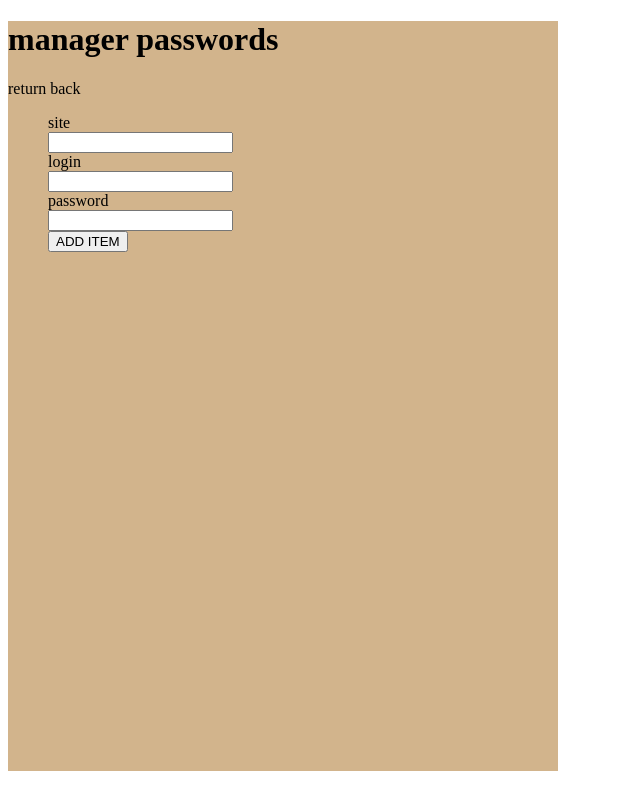
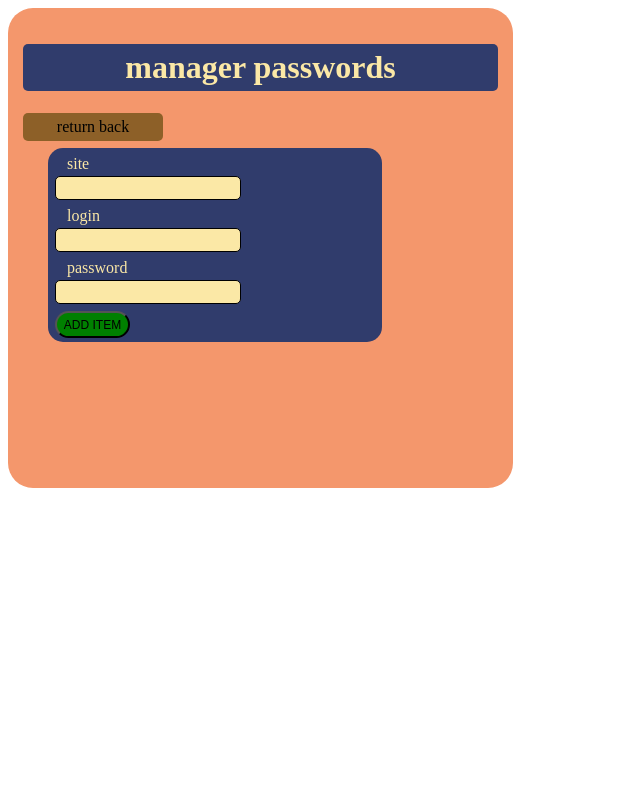
Before and after one commit to Kritonmag/ManagerPassword, a React (Create React App) app: page / in a window 1280 px wide. Both pictures are taken after a click on the element "Add new passwords". Shown: the whole page, without its empty margins (0-640 px from the left). Built offline with nearby package versions, Linux system fonts and the light colour scheme.

Commit message:
all work

```diff
--- a/src/component/AddData/index.css
+++ b/src/component/AddData/index.css
@@ -1,3 +1,38 @@
 .add-list {
   list-style: none;
+  margin: 0;
+  padding: 0;
+  margin-left: 15px;
+  padding: 7px;
+  border-radius: 15px;
+  width: 320px;
+  height: 180px;
+  background-color: #303C6C;
 }
+
+.item-add-list {
+  margin-bottom: 7px;
+  color: #FBE8A6;
+}
+
+.title-add-list {
+  padding-left: 12px;
+  margin-bottom: 3px;
+}
+
+.input-add-list {
+  width: 180px;
+  height: 20px;
+  border-radius: 5px;
+  border: 1px solid black;
+  background-color: #FBE8A6;
+}
+
+.btn-add-list {
+  padding: 5px;
+  border-radius: 15px;
+  font-size: 12px;
+  height: 27px;
+  width: 75px;
+  cursor: pointer;
+}
--- a/src/component/AddData/index.tsx
+++ b/src/component/AddData/index.tsx
@@ -1,10 +1,14 @@
-import React, { useState } from 'react'
-import { useDispatch } from 'react-redux'
+import React, { useEffect, useRef, useState } from 'react'
+import { useDispatch, useSelector } from 'react-redux'
 import { IAddItem } from '../../@type/assets'
 import { addItem } from '../../redux/slices/managerSlice'
 import './index.css'
 
-const AddData: React.FC = () => {
+type IAddProps = {
+  setAddVisibility: (itam: boolean) => void
+}
+
+const AddData: React.FC<IAddProps> = ({ setAddVisibility }) => {
   const [siteValue, setSiteValue] = useState<string>('')
   const [loginValue, setLoginValue] = useState<string>('')
   const [passwordValue, setPasswordValue] = useState<string>('')
@@ -14,10 +18,15 @@ const AddData: React.FC = () => {
     password: '',
     id: ''
   })
-
   const dispatch = useDispatch()
 
   const addNewData = () => {
+    setItem({
+      site: siteValue,
+      login: loginValue,
+      password: passwordValue,
+      id: siteValue
+    })
     if (siteValue.trim().length !== 0 && loginValue.trim().length !== 0 && passwordValue.trim().length !== 0) {
       dispatch(addItem(item))
       setSiteValue('')
@@ -36,50 +45,35 @@ const AddData: React.FC = () => {
 
   const onChangeSite = (event: React.ChangeEvent<HTMLInputElement>) => {
     setSiteValue(event.target.value)
-    setItem({
-      site: siteValue,
-      login: item.login,
-      password: item.password,
-      id: item.site
-    })
+    setItem({ ...item, site: event.target.value, id: event.target.value })
   }
 
   const onChangeLogin = (event: React.ChangeEvent<HTMLInputElement>) => {
     setLoginValue(event.target.value)
-    setItem({
-      site: item.site,
-      login: loginValue,
-      password: item.password,
-      id: item.site
-    })
+    setItem({ ...item, login: event.target.value })
   }
 
   const onChangePassword = (event: React.ChangeEvent<HTMLInputElement>) => {
     setPasswordValue(event.target.value)
-    setItem({
-      site: item.site,
-      login: item.login,
-      password: passwordValue,
-      id: item.site
-    })
+    setItem({ ...item, password: event.target.value })
   }
 
   return (
     <>
       <ul className='add-list'>
-        <li>
-          <div>site</div>
-          <div><input value={siteValue} onChange={onChangeSite} /></div>
+        <li className='item-add-list'>
+          <div className='title-add-list'>site</div>
+          <div><input className='input-add-list' value={siteValue} onChange={onChangeSite} /></div>
         </li>
-        <li>
-          <div>login</div>
-          <div><input value={loginValue} onChange={onChangeLogin} /></div>
+        <li className='item-add-list'>
+          <div className='title-add-list'>login</div>
+          <div><input className='input-add-list' value={loginValue} onChange={onChangeLogin} /></div>
         </li>
-        <li>
-          <div>password</div>
-          <div><input value={passwordValue} onChange={onChangePassword} /></div>
+        <li className='item-add-list'>
+          <div className='title-add-list'>password</div>
+          <div><input className='input-add-list' value={passwordValue} onChange={onChangePassword} /></div>
         </li>
-        <button onClick={() => { addNewData() }}>ADD ITEM</button>
+        <button className='btn-add-list btn-save' onClick={() => { addNewData(); setAddVisibility(false) }}>ADD ITEM</button>
       </ul>
     </>
   )
--- a/src/component/App.css
+++ b/src/component/App.css
@@ -1,9 +1,33 @@
+.mainTitle {
+  background-color: #303C6C;
+  padding: 5px;
+  border-radius: 5px;
+  color: #FBE8A6;
+  text-align: center;
+}
+
+.Add-new-pass-btn {
+  padding: 5px;
+  border-radius: 5px;
+  background-color: rgb(141, 96, 40);
+  margin: 7px 0;
+  width: 130px;
+  text-align: center;
+  cursor: pointer;
+}
+
 .wrapper {
-  width: 550px;
-  height: 750px;
-  background-color: tan;
+  width: 475px;
+  height: 450px;
+  background-color: #F4976C;
+  padding: 15px;
+  border-radius: 25px;
 }
 
 .area-app {
   display: flex;
 }
+
+.list-and-inform {
+  display: flex;
+}
--- a/src/component/App.tsx
+++ b/src/component/App.tsx
@@ -1,30 +1,70 @@
 import React, { useState } from 'react';
-import ReactDOM from 'react-dom/client';
-import { useSelector } from 'react-redux';
+import { useDispatch, useSelector } from 'react-redux';
+import { editItem, removeItem } from '../redux/slices/managerSlice';
+import { IAddItem } from '../@type/assets'
 import AddData from './AddData';
 import ItemData from './ItemData';
 import ListData from './ListData';
 import './App.css'
 
 const App: React.FC = () => {
-  const [selecetItem, setSelecetItem] = useState(null)
+  const dispach = useDispatch()
+  const [selecetItem, setSelecetItem] = useState<IAddItem>({
+    site: '',
+    login: '',
+    password: '',
+    id: ''
+  })
   const [addVisibility, setAddVisibility] = useState<boolean>(false)
+
+  const onRemove = (item: string) => {
+    let result: any = prompt('write the name of the site')
+    if (result.toLowerCase() == item.toLowerCase()) {
+      dispach(removeItem(selecetItem))
+    } else {
+      alert('error')
+    }
+    setSelecetItem({
+      site: '',
+      login: '',
+      password: '',
+      id: ''
+    })
+  }
+
+  const onChangePassword = (newPassword: string) => {
+    if (newPassword == '') {
+      alert('error')
+    } else {
+      let newItem = {
+        ...selecetItem, password: newPassword
+      }
+
+      setSelecetItem(newItem)
+      dispach(editItem(newItem))
+    }
+  }
 
   return (
     <div className='wrapper'>
-      <h1>manager passwords</h1>
-      <div onClick={() => setAddVisibility(!addVisibility)}>{
-        addVisibility === false ? 'Add new passwords' : 'return back'
-      }</div>
-      {
-        addVisibility === true ? <AddData /> : <div className='area-app'>
-          <ListData setSelecetItem={setSelecetItem} />
-          {
-            selecetItem !== null ? <ItemData selecetItem={selecetItem} /> : <></>
-          }
-        </div>
-      }
-
+      <h1 className='mainTitle'>manager passwords</h1>
+      <div onClick={() => setAddVisibility(!addVisibility)} className='Add-new-pass-btn'>
+        {
+          addVisibility === false ? 'Add new passwords' : 'return back'
+        }
+      </div>
+      <div className='list-and-inform'>
+        <ListData setSelecetItem={addVisibility === false ? setSelecetItem : ''} />
+        {
+          addVisibility === false ?
+            selecetItem.site !== '' ?
+              <ItemData selecetItem={selecetItem}
+                onRemove={onRemove}
+                onChangePassword={onChangePassword} /> :
+              <></> :
+            <AddData setAddVisibility={setAddVisibility} />
+        }
+      </div>
     </div>
   )
 }
--- a/src/component/ItemData/index.tsx
+++ b/src/component/ItemData/index.tsx
@@ -1,57 +1,73 @@
-import React, { useState } from 'react'
-import { useDispatch } from 'react-redux'
+import React, { useEffect, useState } from 'react'
 import { IAddItem } from '../../@type/assets'
-import { editItem, removeItem } from '../../redux/slices/managerSlice'
 import './index.css'
 
 type IItemProps = {
   selecetItem: IAddItem;
+  onRemove: (item: any) => void
+  onChangePassword: (item: any) => void
 }
 
-const ItemData: React.FC<IItemProps> = ({ selecetItem }) => {
+const ItemData: React.FC<IItemProps> = ({ selecetItem, onRemove, onChangePassword }) => {
   const [editVisibility, setEditVisibility] = useState(false)
-  const [loginValue, setLoginValue] = useState<string>(selecetItem.login)
   const [passwordValue, setPasswordValue] = useState<string>(selecetItem.password)
-  const [item, setItem] = useState<IAddItem>({
-    site: selecetItem.site,
-    login: selecetItem.login,
-    password: passwordValue,
-    id: selecetItem.id
-  })
-  const dispach = useDispatch();
+  const [passwordVisbility, setPasswordVisbility] = useState<boolean>(false)
 
-  const onChangeLogin = (event: React.ChangeEvent<HTMLInputElement>) => {
-    setLoginValue(event.target.value)
-    setItem({
-      site: item.site,
-      login: loginValue,
-      password: item.password,
-      id: item.site
-    })
+  const onChangeValue = (event: React.ChangeEvent<HTMLInputElement>) => {
+    setPasswordValue(event.target.value)
   }
 
-  const onChangePassword = (event: React.ChangeEvent<HTMLInputElement>) => {
-    const newPassword = event.target.value
-    setPasswordValue(newPassword)
-    setItem({
-      site: item.site,
-      login: item.login,
-      password: newPassword,
-      id: item.site
-    })
-  }
+  useEffect(() => {
+    setEditVisibility(false);
+    setPasswordValue('');
+    setPasswordVisbility(false)
+  }, [selecetItem])
 
   return (
-    <div>
+    <div className='select-password'>
       <div className='area-inform'>
         <div className='area-login'>
           <div className='title'>Login</div>
-          <div>{selecetItem.login}</div>
+          <div className='title'>{selecetItem.login}</div>
         </div>
         <div className='area-password'>
-          <div className='title'>Password</div>
+          <div className='title_password'>
+            <div className='title'>Password</div>
+            {
+              passwordVisbility === false ?
+                <div onClick={() => setPasswordVisbility(!passwordVisbility)} className='visbility-btn unVisbility'>
+                  <svg width="26px" height="26px" viewBox="0 0 24 24" version="1.1" xmlns="http://www.w3.org/2000/svg">
+                    <title>Iconly/Two-tone/Password</title>
+                    <g id="Iconly/Two-tone/Password" stroke="none" strokeWidth="1" fill="none" fillRule="evenodd" strokeLinecap="round" strokeLinejoin="round">
+                      <g id="Password" transform="translate(2.000000, 2.000000)" stroke="#000000" strokeWidth="1.5">
+                        <path d="M14.3344,0.7502 L5.6654,0.7502 C2.6444,0.7502 0.7504,2.8892 0.7504,5.9162 L0.7504,14.0842 C0.7504,17.1112 2.6354,19.2502 5.6654,19.2502 L14.3334,19.2502 C17.3644,19.2502 19.2504,17.1112 19.2504,14.0842 L19.2504,5.9162 C19.2504,2.8892 17.3644,0.7502 14.3344,0.7502 Z" id="Stroke-1" opacity="0.400000006"></path>
+                        <path d="M8.6923,10.0002 C8.6923,11.0222 7.8633,11.8522 6.8403,11.8522 C5.8183,11.8522 4.9893,11.0222 4.9893,10.0002 C4.9893,8.9782 5.8183,8.1482 6.8403,8.1482 C7.8633,8.1482 8.6923,8.9782 8.6923,10.0002 Z" id="Stroke-3"></path>
+                        <polyline id="Stroke-5" points="8.6923 10.0002 15.0103 10.0002 15.0103 11.8522"></polyline>
+                        <line x1="12.1816" y1="11.8517" x2="12.1816" y2="9.9997" id="Stroke-7"></line>
+                      </g>
+                    </g>
+                  </svg>
+                </div> :
+                <div onClick={() => setPasswordVisbility(!passwordVisbility)} className='visbility-btn visbility'>
+                  <svg width="26px" height="26px" viewBox="0 0 24 24" version="1.1" xmlns="http://www.w3.org/2000/svg">
+                    <title>Iconly/Bulk/Password</title>
+                    <g id="Iconly/Bulk/Password" stroke="none" strokeWidth="1" fill="none" fillRule="evenodd">
+                      <g id="Password" transform="translate(2.000400, 1.999800)" fill="#000000" fillRule="nonzero">
+                        <path d="M14.334,0 L5.665,0 C2.276,0 0,2.378 0,5.917 L0,14.084 C0,17.622 2.276,20 5.665,20 L14.333,20 C17.722,20 20,17.622 20,14.084 L20,5.917 C20,2.378 17.723,0 14.334,0" id="Fill-1" opacity="0.400000006"></path>
+                        <path d="M6.8438,7.3987 C8.0138,7.3987 8.9938,8.1787 9.3138,9.2487 L9.3138,9.2487 L15.0138,9.2487 C15.4238,9.2487 15.7638,9.5887 15.7638,9.9987 L15.7638,9.9987 L15.7638,11.8487 C15.7638,12.2687 15.4238,12.5987 15.0138,12.5987 C14.5938,12.5987 14.2638,12.2687 14.2638,11.8487 L14.2638,11.8487 L14.2638,10.7487 L12.9338,10.7487 L12.9338,11.8487 C12.9338,12.2687 12.5938,12.5987 12.1838,12.5987 C11.7638,12.5987 11.4338,12.2687 11.4338,11.8487 L11.4338,11.8487 L11.4338,10.7487 L9.3138,10.7487 C8.9938,11.8187 8.0138,12.5987 6.8438,12.5987 C5.4038,12.5987 4.2338,11.4387 4.2338,9.9987 C4.2338,8.5687 5.4038,7.3987 6.8438,7.3987 Z M6.8438,8.8987 C6.2338,8.8987 5.7338,9.3887 5.7338,9.9987 C5.7338,10.6087 6.2338,11.0987 6.8438,11.0987 C7.4438,11.0987 7.9438,10.6087 7.9438,9.9987 C7.9438,9.3887 7.4438,8.8987 6.8438,8.8987 Z" id="Combined-Shape"></path>
+                      </g>
+                    </g>
+                  </svg>
+                </div>
+            }
+          </div>
           {
-            editVisibility === false ? <div>{selecetItem.password}</div> : <input value={passwordValue} onChange={onChangePassword} />
+            editVisibility === false ?
+              passwordVisbility === false ? <div className='title'>*******</div> : <div className='title'>{selecetItem.password}</div> :
+              <input value={passwordValue}
+                className='input-password'
+                onChange={onChangeValue}
+              />
           }
         </div>
       </div>
@@ -59,16 +75,18 @@ const ItemData: React.FC<IItemProps> = ({ selecetItem }) => {
         {
           editVisibility === false ?
             <li className='btn-item btn-edit' onClick={() => { setEditVisibility(!editVisibility) }}>EDIT</li> :
-            <li className='btn-item btn-save' onClick={() => dispach(editItem(item))}>SAVE</li>
+            <li className='btn-item btn-save' onClick={() => {
+              setPasswordVisbility(false);
+              setEditVisibility(false);
+              onChangePassword(passwordValue)
+              setPasswordValue('');
+            }}>SAVE</li>
         }
         {
           editVisibility === false ?
-            <li className='btn-item btn-remove' onClick={() => dispach(removeItem(selecetItem))}>REMOVE</li> :
-            <li className='btn-item btn-back' onClick={() => { setEditVisibility(false) }}>BACK</li>
+            <li className='btn-item btn-remove' onClick={() => onRemove(selecetItem.site)}>REMOVE</li> :
+            <li className='btn-item btn-back' onClick={() => { setEditVisibility(false); setPasswordValue('') }}>BACK</li>
         }
-
-
-
       </ul>
     </div>
 
```
Also changed, not shown: public/index.html (+5 -26 lines), src/component/ItemData/index.css (+32 -1 lines), src/component/ListData/index.css (+4 -3 lines), src/component/ListData/index.jsx (+16 -3 lines), src/redux/slices/managerSlice.js (+1 -18 lines).
